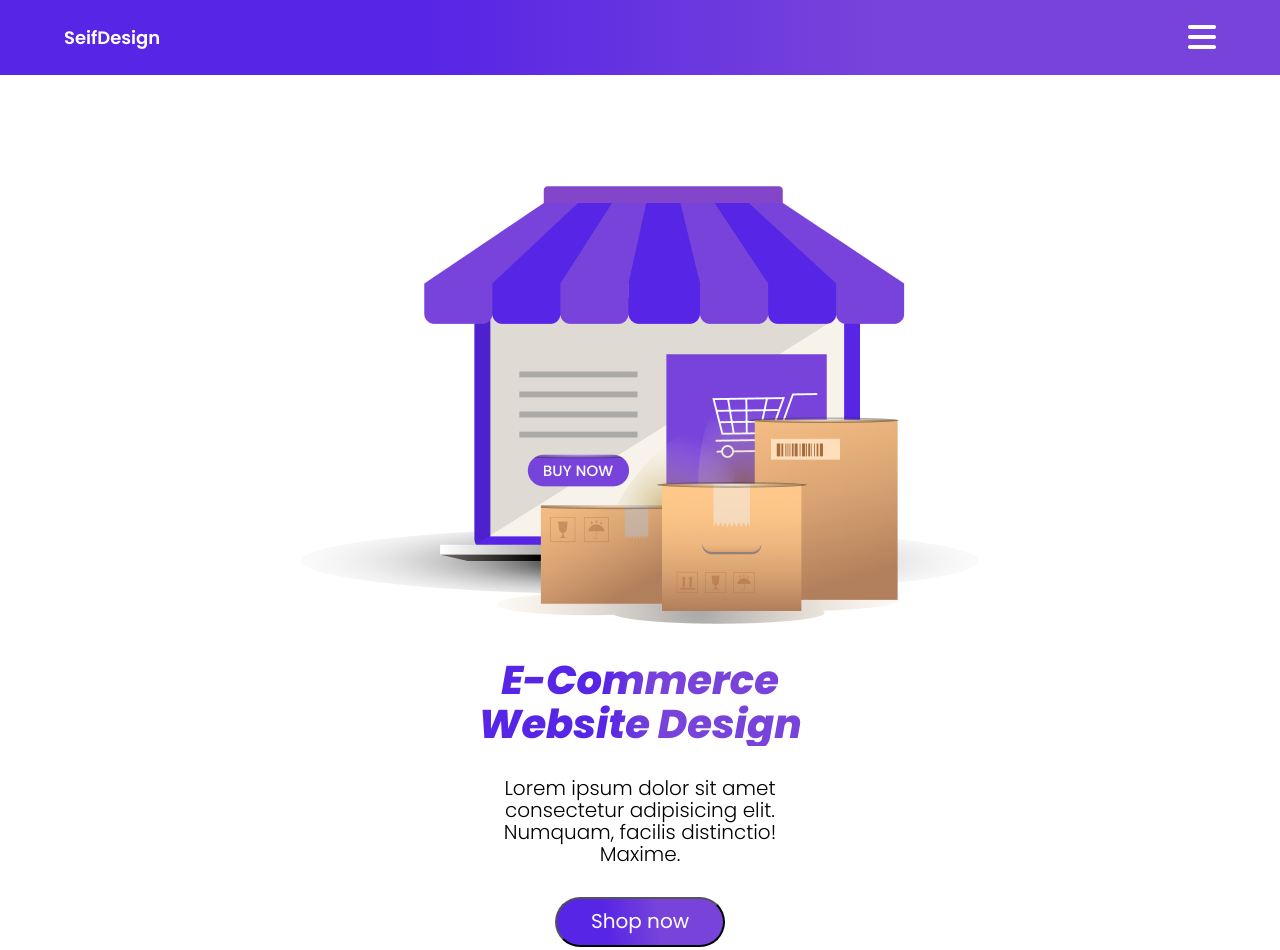
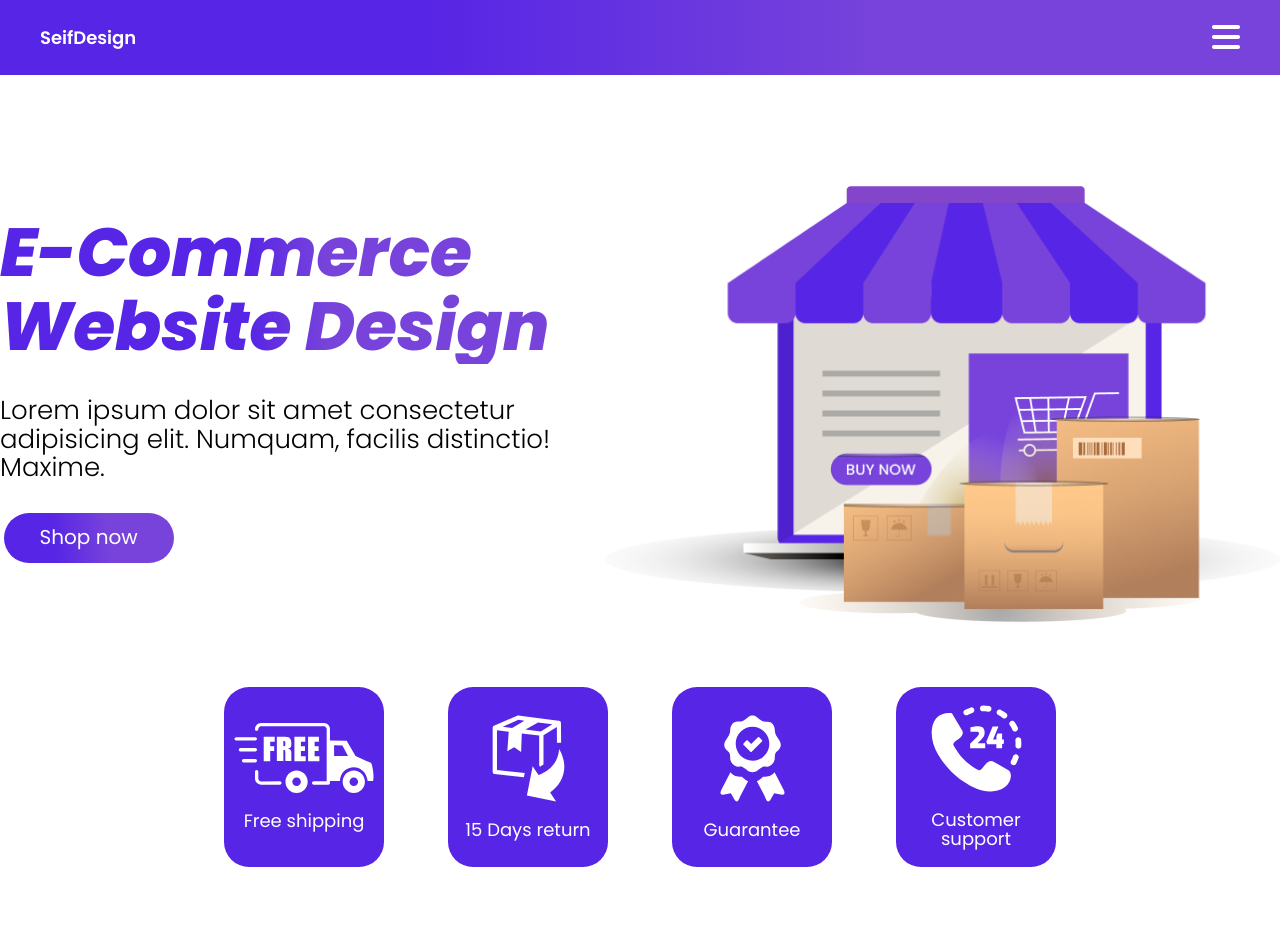
Before and after one commit to Ismoil20/header, a plain HTML site: page index.html in a window 1280 px wide. Shown: the top 950 px of the page. After the commit the page ends 867 px from the top, so only its background shows below. Drawn offline with Linux system fonts and the light colour scheme.

Commit message:
header-section

```diff
--- a/style.css
+++ b/style.css
@@ -22,7 +22,9 @@ ul {
 a {
   text-decoration: none;
 }
-
+button {
+  border: none;
+}
 nav {
   width: 100%;
   position: absolute;
@@ -173,3 +175,37 @@ h1 {
   font-weight: 400;
   line-height: 109%;
 }
+@media screen and (min-width: 1200px) {
+  .container {
+    max-width: 1200px;
+    margin: 0 auto;
+  }
+  .hero-top {
+    display: flex;
+    flex-direction: row;
+    justify-content: center;
+    align-items: start;
+  }
+  h1 {
+    font-size: 68px;
+    font-style: italic;
+    font-weight: 700;
+    line-height: 109%;
+    max-width: 608px;
+    text-align: start;
+  }
+  .hero-text p {
+    font-size: 26px;
+    font-style: normal;
+    font-weight: 300;
+    line-height: 109%;
+    max-width: 608px;
+    text-align: start;
+  }
+  .hero-text button {
+    margin-right: 428px;
+  }
+  .hero-bottom {
+    gap: 64px;
+  }
+}
```
